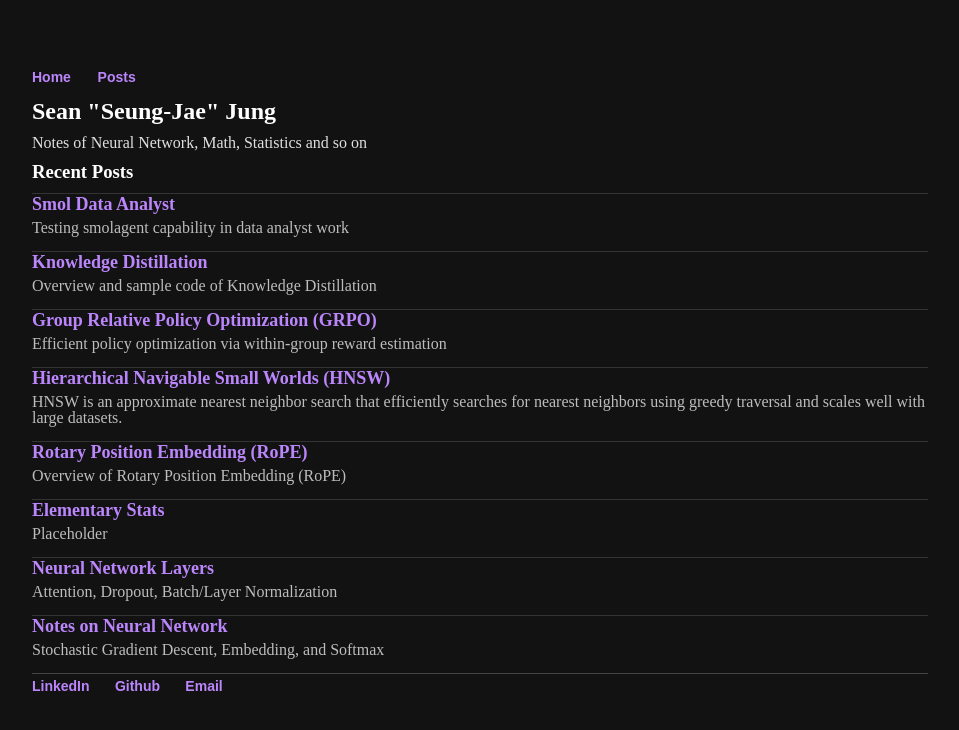
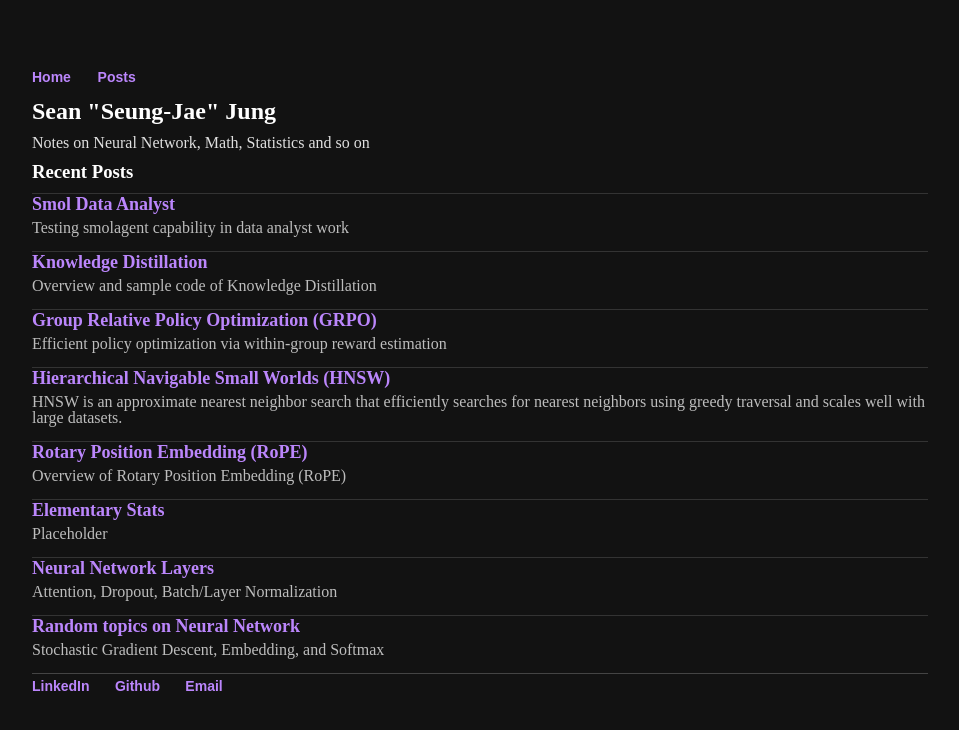
Before and after one commit to sean-sj-jung/sean-sj-jung.github.io, a Jekyll site: the page built from index.html, in a window 1280 px wide. Shown: the top 730 px of the page, without its empty margins (160-1119 px from the left). Built offline with Jekyll 4.4.1, drawn with Linux system fonts in a browser that asks for light colours; nearby versions of some CDN libraries.

Commit message:
Title change

```diff
--- a/_posts/2024-10-31-NeuralNets02.md
+++ b/_posts/2024-10-31-NeuralNets02.md
@@ -1,6 +1,6 @@
 ---
 layout: post
-title: "Notes on Neural Network"
+title: "Random topics on Neural Network"
 date: 2024-11-01
 excerpt: "Stochastic Gradient Descent, Embedding, and Softmax"
 ---
--- a/index.html
+++ b/index.html
@@ -4,7 +4,7 @@ title: "SJ's Home"
 ---
 
 <h2>Sean "Seung-Jae" Jung</h2>
-<p>Notes of Neural Network, Math, Statistics and so on</p>
+<p>Notes on Neural Network, Math, Statistics and so on</p>
 
 <h3>Recent Posts</h3>
 <ul class="recent-posts">
```
